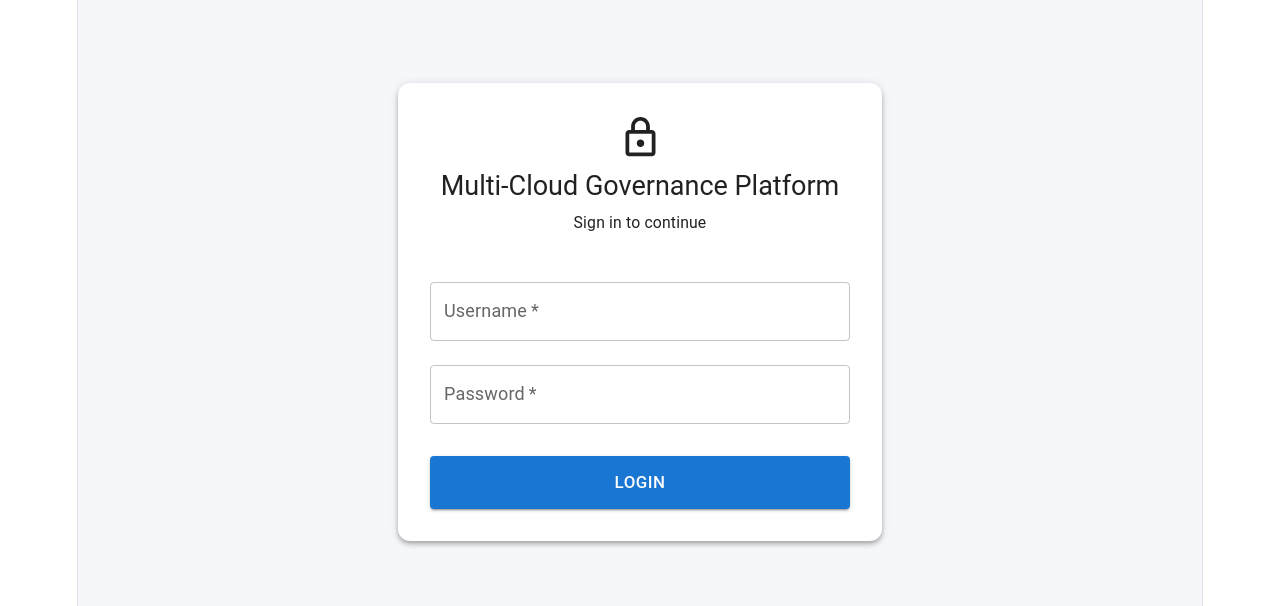
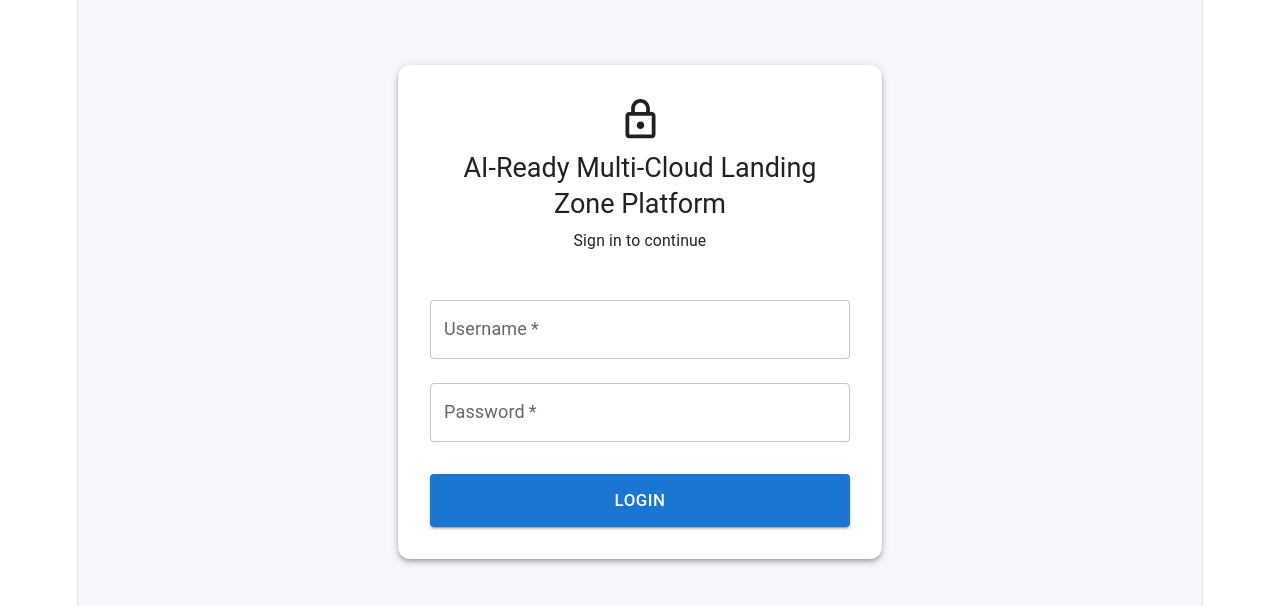
Before and after one commit to maniknt87/MSc-AI-Platform-project, a React app in the folder frontend/: page / in a window 1280 px wide. Shown: the part 112-718 px from the top of the page. Built offline with nearby package versions, Linux system fonts and the light colour scheme; the HTML template or start-up script is replaced by a standard one.

Commit message:
Refine AI platform branding and environments

```diff
--- a/frontend/src/components/Navbar.jsx
+++ b/frontend/src/components/Navbar.jsx
@@ -39,9 +39,9 @@ function Navbar({
       mb: 0.5
     }}
   >
-    Multi-Cloud Governance & Landing Zone
-    <br />
-    Orchestration Platform
+    AI-Ready Multi-Cloud Landing Zone
+  <br />
+  Governance & AI Workload Orchestration Platform
   </Typography>
 
 
--- a/frontend/src/constants/environments.js
+++ b/frontend/src/constants/environments.js
@@ -13,12 +13,6 @@ export const environments = [
     icon: "🧪"
   },
 
-  {
-    id: "staging",
-    title: "Staging",
-    description: "Pre-production validation environment",
-    icon: "📦"
-  },
 
   {
     id: "production",
--- a/frontend/src/pages/DeploymentPlanner.jsx
+++ b/frontend/src/pages/DeploymentPlanner.jsx
@@ -193,7 +193,7 @@ function DeploymentPlanner() {
           align="center"
           gutterBottom
         >
-          Cloud Landing Zone Deployment Planner
+          AI Workload Deployment Planner
         </Typography>
 
         <Paper sx={{ p: 4 }}>
--- a/frontend/src/pages/Login.jsx
+++ b/frontend/src/pages/Login.jsx
@@ -177,7 +177,7 @@ function Login({ onLogin }) {
 
             align="center"
           >
-            Multi-Cloud Governance Platform
+            AI-Ready Multi-Cloud Landing Zone Platform
           </Typography>
 
 
```
